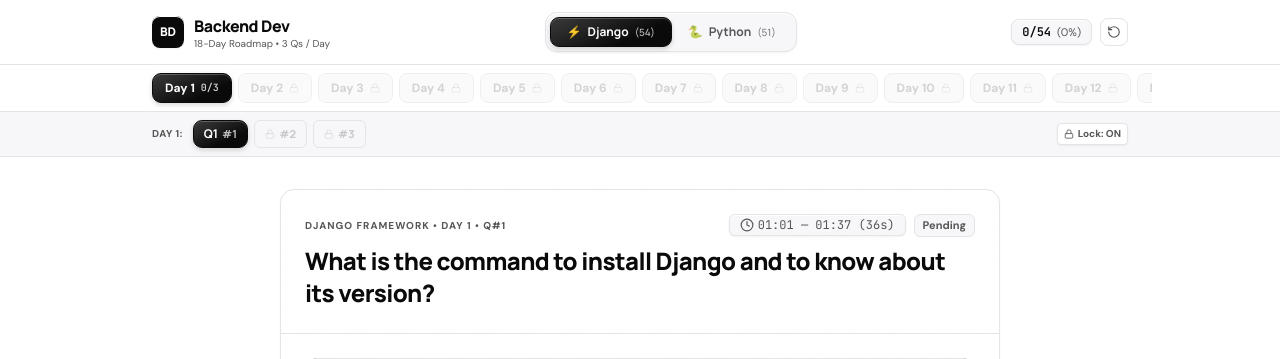
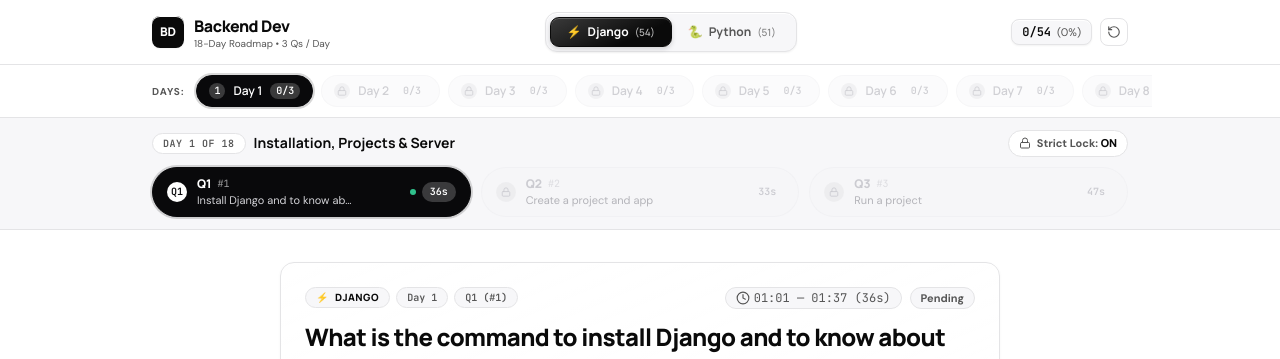
Before and after one commit to devRaoRizwan/interview_prep, a React (Vite) app: page / in a window 1280 px wide. Shown: the top 359 px of the page. Built offline with nearby package versions, Linux system fonts and the light colour scheme; grey boxes are pictures that could not be loaded.

Commit message:
feat: design proper pill chips for Days and Question stepper with status avatars, topic previews, and duration badges

```diff
--- a/src/App.jsx
+++ b/src/App.jsx
@@ -46,6 +46,46 @@
       })}
     </span>
   );
+}
+
+// Format seconds into clean readable duration (e.g. 36s or 1m 24s)
+function formatDuration(seconds) {
+  if (!seconds || seconds <= 0) return '0s';
+  if (seconds < 60) return `${seconds}s`;
+  const m = Math.floor(seconds / 60);
+  const s = seconds % 60;
+  return s > 0 ? `${m}m ${s}s` : `${m}m`;
+}
+
+// Extract concise topic title for question chips
+function getShortQuestionTitle(question) {
+  if (!question) return '';
+  let title = question.title || '';
+  let clean = title
+    .replace(/^What is the command (to|for) /i, '')
+    .replace(/^What is the Command To /i, '')
+    .replace(/^What is the difference between /i, '')
+    .replace(/^Difference Between /i, '')
+    .replace(/^Difference between /i, '')
+    .replace(/^How to /i, '')
+    .replace(/^Explain /i, '')
+    .replace(/^What is a /i, '')
+    .replace(/^What is the /i, '')
+    .replace(/^What is /i, '')
+    .replace(/^What are /i, '')
+    .replace(/^What do you mean by (the )?/i, '')
+    .replace(/^Which is the /i, '')
+    .replace(/^Which /i, '')
+    .replace(/ in Django\??$/i, '')
+    .replace(/ in Python\??$/i, '')
+    .replace(/ using Django QuerySet\??$/i, '')
+    .replace(/\?$/, '')
+    .trim();
+
+  if (clean.length > 32) {
+    clean = clean.slice(0, 30) + '…';
+  }
+  return clean ? clean.charAt(0).toUpperCase() + clean.slice(1) : (question.tags?.[0] || 'Question');
 }
 
 const STORAGE_PREFIX = 'backend_dev_v5_';
@@ -327,9 +367,12 @@
         </div>
       </header>
 
-      {/* 2. DAY SELECTOR BAR (10 DAYS) */}
-      <nav className="border-b border-line bg-white/70 backdrop-blur-md sticky top-14 sm:top-16 z-20">
-        <div className="max-w-5xl mx-auto px-4 sm:px-6 py-2 flex items-center gap-1.5 overflow-x-auto no-scrollbar">
+      {/* 2. PROPER DAY SELECTOR CHIPS BAR */}
+      <nav className="border-b border-line bg-white/80 backdrop-blur-md sticky top-14 sm:top-16 z-20 shadow-xs">
+        <div className="max-w-5xl mx-auto px-4 sm:px-6 py-2.5 flex items-center gap-2 overflow-x-auto no-scrollbar">
+          <span className="text-[10px] font-extrabold uppercase tracking-widest text-muted flex-shrink-0 mr-1 hidden md:inline-block">
+            DAYS:
+          </span>
           {currentTrack.days.map((d) => {
             const dayQuestions = currentTrack.questions.filter((q) => q.day === d.day);
             const done = dayQuestions.filter((q) => !!completedMap[getQuestionKey(activeTrack, q.id)]).length;
@@ -342,43 +385,108 @@
                 key={d.day}
                 type="button"
                 onClick={() => handleSelectDay(d.day)}
-                className={`flex-shrink-0 px-2.5 sm:px-3 py-1.5 rounded-lg border text-xs font-bold transition-all flex items-center gap-1.5 ${
+                disabled={!isUnlocked}
+                title={`Day ${d.day}: ${d.title} (${done}/${dayQuestions.length} completed)`}
+                className={`group flex-shrink-0 h-8 sm:h-8.5 px-3 rounded-full border text-xs font-heading font-semibold transition-all duration-150 flex items-center gap-2 select-none ${
                   isSelected
-                    ? 'comback-primary-btn'
+                    ? 'bg-zinc-950 text-white border-zinc-950 shadow-sm ring-2 ring-zinc-950/15'
                     : isComplete
-                    ? 'comback-completed-btn'
+                    ? 'bg-emerald-50 text-emerald-950 border-emerald-200/90 hover:bg-emerald-100 hover:border-emerald-300 shadow-xs'
                     : !isUnlocked
-                    ? 'border-line bg-paper-muted text-muted/40 cursor-not-allowed opacity-60'
-                    : 'comback-button'
+                    ? 'bg-zinc-100/60 text-zinc-400 border-zinc-200/50 cursor-not-allowed opacity-50'
+                    : 'bg-white text-zinc-700 border-zinc-200 hover:border-zinc-300 hover:bg-zinc-50 hover:text-zinc-950 shadow-xs'
                 }`}
               >
-                <span>Day {d.day}</span>
+                {/* Status Indicator Icon / Day Number Badge */}
+                <span
+                  className={`w-4 h-4 rounded-full flex items-center justify-center text-[10px] font-bold font-mono transition-colors ${
+                    isSelected
+                      ? isComplete
+                        ? 'bg-emerald-500 text-white'
+                        : 'bg-white/20 text-white'
+                      : isComplete
+                      ? 'bg-emerald-600 text-white'
+                      : !isUnlocked
+                      ? 'bg-zinc-200 text-zinc-400'
+                      : 'bg-zinc-100 text-zinc-700 group-hover:bg-zinc-200'
+                  }`}
+                >
                   {isComplete ? (
-                  <Check className={`w-3 h-3 stroke-[2.5] ${isSelected ? 'text-white' : 'text-signal-ink'}`} />
+                    <Check className="w-2.5 h-2.5 stroke-[3]" />
                   ) : !isUnlocked ? (
-                  <Lock className="w-2.5 h-2.5 opacity-50" />
+                    <Lock className="w-2.5 h-2.5" />
                   ) : (
-                  <span className={`text-[10px] font-mono ${isSelected ? 'text-white/80' : 'text-muted'}`}>
+                    d.day
+                  )}
+                </span>
+
+                {/* Day Label */}
+                <span className="whitespace-nowrap">Day {d.day}</span>
+
+                {/* Progress fraction badge */}
+                <span
+                  className={`text-[10px] font-mono px-1.5 py-0.2 rounded-full font-bold ${
+                    isSelected
+                      ? 'bg-white/20 text-white'
+                      : isComplete
+                      ? 'bg-emerald-200/60 text-emerald-800'
+                      : !isUnlocked
+                      ? 'text-zinc-400'
+                      : 'bg-zinc-100 text-zinc-500 group-hover:bg-zinc-200/70 group-hover:text-zinc-700'
+                  }`}
+                >
                   {done}/{dayQuestions.length}
                 </span>
-                )}
               </button>
             );
           })}
         </div>
       </nav>
 
-      {/* 3. ACTIVE DAY QUESTION STEPPER */}
+      {/* 3. PROPER QUESTION CHIPS BAR (ACTIVE DAY) */}
       <div className="bg-paper-muted border-b border-line">
-        <div className="max-w-5xl mx-auto px-4 sm:px-6 py-2 flex items-center justify-between gap-3 overflow-x-auto no-scrollbar text-xs">
-          <div className="flex items-center gap-1.5">
-            <span className="font-extrabold uppercase tracking-wider text-muted text-[10px] mr-1 flex-shrink-0">
-              Day {currentQuestion.day}:
+        <div className="max-w-5xl mx-auto px-4 sm:px-6 py-3">
+
+          {/* Day Title & Lock Toggle Header */}
+          <div className="flex flex-wrap items-center justify-between gap-2 mb-2.5">
+            <div className="flex items-center gap-2 min-w-0">
+              <span className="inline-flex items-center gap-1 px-2.5 py-0.5 rounded-full bg-white border border-line text-[10px] font-extrabold uppercase tracking-wider text-muted font-mono shadow-xs">
+                DAY {currentQuestion.day} OF {currentTrack.days.length}
               </span>
+              <span className="text-xs sm:text-sm font-heading font-bold text-ink truncate">
+                {currentDayInfo.title}
+              </span>
+            </div>
+
+            {/* Strict Lock Mode Toggle */}
+            <button
+              type="button"
+              onClick={() => setStrictLock(!strictLock)}
+              title="Toggle strict sequential locking"
+              className="inline-flex items-center gap-1.5 px-2.5 py-1 rounded-full border border-line bg-white hover:bg-zinc-50 text-[11px] font-bold text-muted hover:text-ink transition-colors shadow-xs"
+            >
+              {strictLock ? (
+                <>
+                  <Lock className="w-3 h-3 text-muted" />
+                  <span>Strict Lock: <strong className="text-ink">ON</strong></span>
+                </>
+              ) : (
+                <>
+                  <Unlock className="w-3 h-3 text-signal-ink" />
+                  <span>Strict Lock: <strong className="text-signal-ink">OFF</strong></span>
+                </>
+              )}
+            </button>
+          </div>
+
+          {/* The 3 Proper Question Chips */}
+          <div className="grid grid-cols-1 sm:grid-cols-3 gap-2 sm:gap-2.5">
             {questionsInCurrentDay.map((q, idx) => {
               const isSelected = currentQuestion.id === q.id;
               const isDone = !!completedMap[getQuestionKey(activeTrack, q.id)];
               const isUnlocked = isQuestionUnlocked(q.id);
+              const shortTopic = getShortQuestionTitle(q);
+              const durationSec = q.endSeconds - q.startSeconds;
 
               return (
                 <button
@@ -386,39 +494,81 @@
                   type="button"
                   disabled={!isUnlocked}
                   onClick={() => setActiveQuestionId(q.id)}
-                  className={`h-7 px-2.5 rounded-md border text-xs font-heading font-bold transition-all flex items-center gap-1 ${
+                  className={`group flex items-center justify-between gap-2.5 px-3.5 py-2 rounded-xl sm:rounded-full border text-xs transition-all duration-150 select-none text-left ${
                     isSelected
-                      ? 'comback-primary-btn'
+                      ? 'bg-zinc-950 text-white border-zinc-950 shadow-sm ring-2 ring-zinc-950/15'
                       : isDone
-                      ? 'comback-completed-btn'
+                      ? 'bg-emerald-50 text-emerald-950 border-emerald-200/90 hover:bg-emerald-100 hover:border-emerald-300 shadow-xs'
                       : !isUnlocked
-                      ? 'border-line bg-paper-muted text-muted/40 cursor-not-allowed'
-                      : 'comback-button'
+                      ? 'bg-zinc-100/60 text-zinc-400 border-zinc-200/50 cursor-not-allowed opacity-50'
+                      : 'bg-white text-zinc-800 border-zinc-200 hover:border-zinc-300 hover:bg-zinc-50 shadow-xs'
+                  }`}
+                >
+                  {/* Left: Avatar Badge & Labels */}
+                  <div className="flex items-center gap-2.5 min-w-0">
+                    <span
+                      className={`w-5 h-5 rounded-full flex items-center justify-center text-[10px] font-mono font-bold flex-shrink-0 transition-colors ${
+                        isSelected
+                          ? isDone
+                            ? 'bg-emerald-500 text-white'
+                            : 'bg-white text-zinc-950'
+                          : isDone
+                          ? 'bg-emerald-600 text-white'
+                          : !isUnlocked
+                          ? 'bg-zinc-200 text-zinc-400'
+                          : 'bg-zinc-100 text-zinc-700 group-hover:bg-zinc-200'
                       }`}
                     >
                       {isDone ? (
-                    <Check className={`w-3 h-3 stroke-[2.5] ${isSelected ? 'text-white' : 'text-signal-ink'}`} />
+                        <Check className="w-3 h-3 stroke-[3]" />
                       ) : !isUnlocked ? (
-                    <Lock className="w-2.5 h-2.5 opacity-40" />
+                        <Lock className="w-2.5 h-2.5" />
                       ) : (
-                    <span>Q{idx + 1}</span>
+                        `Q${idx + 1}`
                       )}
-                  <span className="hidden sm:inline text-[11px] opacity-75">#{q.id}</span>
+                    </span>
+
+                    <div className="min-w-0">
+                      <div className="flex items-center gap-1.5">
+                        <span className="font-heading font-extrabold text-xs">
+                          Q{idx + 1}
+                        </span>
+                        <span className="text-[10px] font-mono opacity-60">
+                          #{q.id}
+                        </span>
+                      </div>
+                      <p className={`text-[11px] truncate max-w-[170px] sm:max-w-[120px] md:max-w-[160px] ${
+                        isSelected ? 'text-zinc-300' : isDone ? 'text-emerald-800/80' : 'text-zinc-500'
+                      }`}>
+                        {shortTopic}
+                      </p>
+                    </div>
+                  </div>
+
+                  {/* Right: Duration Pill / Active Signal */}
+                  <div className="flex items-center gap-1.5 flex-shrink-0">
+                    {isSelected && (
+                      <span className="w-1.5 h-1.5 rounded-full bg-emerald-400 animate-pulse" />
+                    )}
+                    <span
+                      className={`text-[10px] font-mono px-2 py-0.5 rounded-full font-semibold ${
+                        isSelected
+                          ? 'bg-white/20 text-white'
+                          : isDone
+                          ? 'bg-emerald-200/60 text-emerald-800'
+                          : !isUnlocked
+                          ? 'text-zinc-400'
+                          : 'bg-zinc-100 text-zinc-600 group-hover:bg-zinc-200/80'
+                      }`}
+                    >
+                      {formatDuration(durationSec)}
+                    </span>
+                  </div>
                 </button>
               );
             })}
           </div>
 
-          <div className="flex items-center gap-1 text-[11px] text-muted flex-shrink-0">
-            <button
-              type="button"
-              onClick={() => setStrictLock(!strictLock)}
-              className="text-[10px] font-bold text-muted hover:text-ink px-1.5 py-0.5 rounded border border-line bg-white shadow-subtle flex items-center gap-1"
-            >
-              {strictLock ? <Lock className="w-2.5 h-2.5" /> : <Unlock className="w-2.5 h-2.5 text-signal-ink" />}
-              <span>Lock: {strictLock ? 'ON' : 'OFF'}</span>
-            </button>
-          </div>
         </div>
       </div>
 
@@ -430,24 +580,33 @@
 
           {/* Question Title & Meta Strip */}
           <div className="p-5 sm:p-6 pb-4 border-b border-line">
-            <div className="flex flex-wrap items-center justify-between gap-2 mb-2">
-              <span className="text-[10px] font-extrabold uppercase tracking-widest text-muted">
-                {currentTrack.fullName.toUpperCase()} • DAY {currentQuestion.day} • Q#{currentQuestion.id}
+            <div className="flex flex-wrap items-center justify-between gap-2.5 mb-3">
+              <div className="flex flex-wrap items-center gap-1.5">
+                <span className="inline-flex items-center gap-1.5 px-2.5 py-0.5 rounded-full bg-paper-muted border border-line text-[10px] font-extrabold uppercase tracking-wider text-ink font-heading shadow-xs">
+                  <span>{currentTrack.icon}</span>
+                  <span>{currentTrack.name}</span>
                 </span>
+                <span className="inline-flex items-center gap-1 px-2.5 py-0.5 rounded-full bg-paper-muted border border-line text-[10px] font-bold text-muted font-mono shadow-xs">
+                  Day {currentQuestion.day}
+                </span>
+                <span className="inline-flex items-center gap-1 px-2.5 py-0.5 rounded-full bg-paper-muted border border-line text-[10px] font-bold text-muted font-mono shadow-xs">
+                  Q{currentQuestion.dayIndex} (#{currentQuestion.id})
+                </span>
+              </div>
 
               <div className="flex items-center gap-2">
-                <span className="inline-flex items-center gap-1 text-xs font-mono text-muted bg-paper-muted px-2.5 py-0.5 rounded-md border border-line shadow-subtle">
+                <span className="inline-flex items-center gap-1 text-xs font-mono text-muted bg-paper-muted px-2.5 py-0.5 rounded-full border border-line shadow-xs">
                   <Clock className="w-3.5 h-3.5 text-muted" />
-                  {currentQuestion.startTime} — {currentQuestion.endTime} ({currentQuestion.endSeconds - currentQuestion.startSeconds}s)
+                  {currentQuestion.startTime} — {currentQuestion.endTime} ({formatDuration(currentQuestion.endSeconds - currentQuestion.startSeconds)})
                 </span>
 
                 {isCurrentCompleted ? (
-                  <span className="inline-flex items-center gap-1 text-[11px] font-bold text-signal-ink bg-signal-pale border border-signal-border px-2.5 py-0.5 rounded-md">
+                  <span className="inline-flex items-center gap-1 text-[11px] font-bold text-signal-ink bg-signal-pale border border-signal-border px-2.5 py-0.5 rounded-full">
                     <Check className="w-3.5 h-3.5 stroke-[2.5]" />
                     Mastered
                   </span>
                 ) : (
-                  <span className="inline-flex items-center gap-1 text-[11px] font-bold text-muted bg-paper-muted border border-line px-2 py-0.5 rounded-md">
+                  <span className="inline-flex items-center gap-1 text-[11px] font-bold text-muted bg-paper-muted border border-line px-2.5 py-0.5 rounded-full shadow-xs">
                     Pending
                   </span>
                 )}
```
Lines whose indentation alone changed are shown as unchanged.
